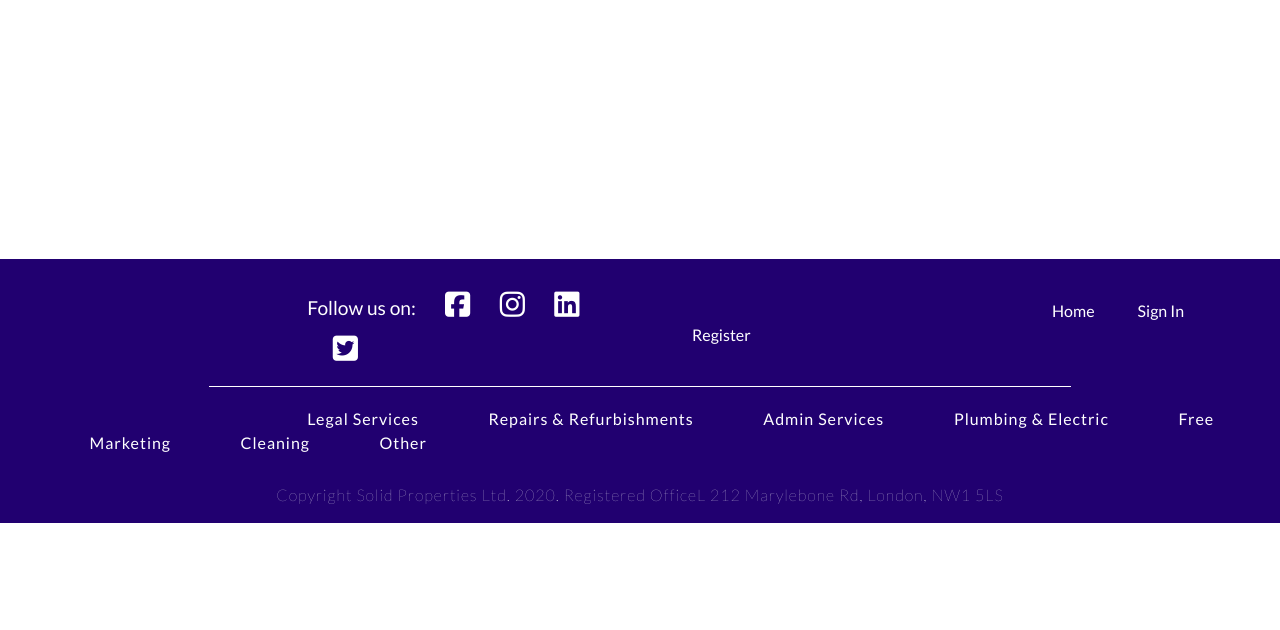
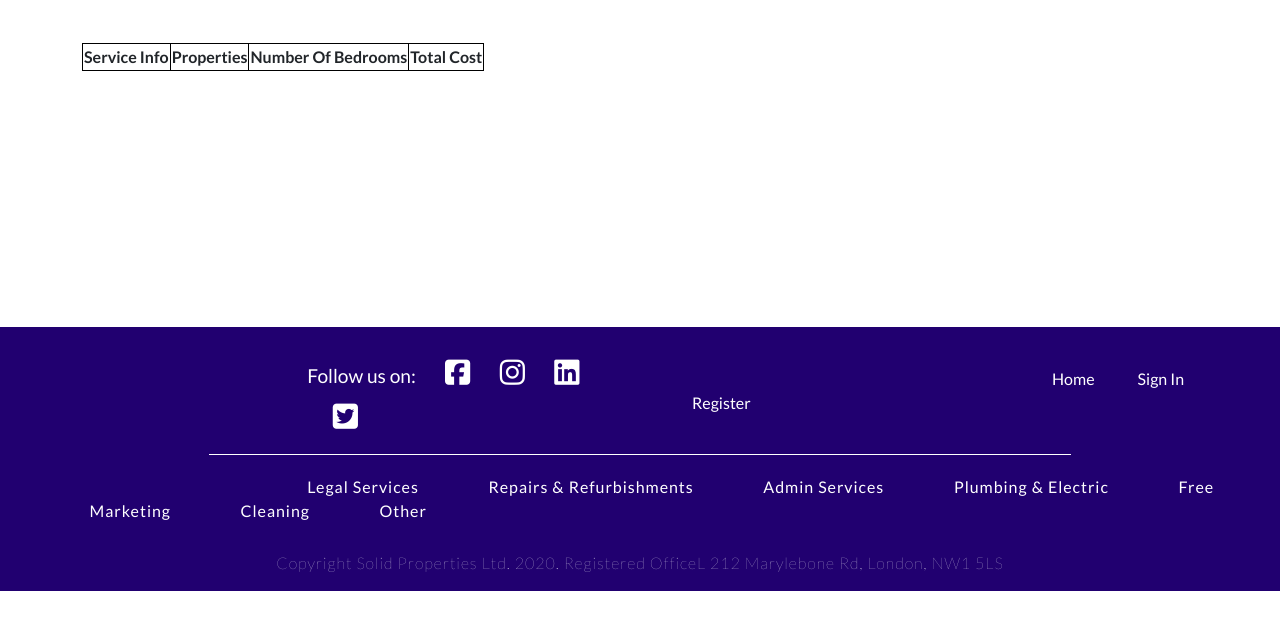
Before and after one commit to Astig-1982/Solid-Properties-Project, a Django app: page /cart/ in a window 1280 px wide. Shown: the part 156-786 px from the top of the page. Run offline with Django 3.2, Linux system fonts and the light colour scheme; lists and menus that the app fills with data are empty; some libraries are stand-ins or nearby versions.

Commit message:
Change the content of cart_items and rendered it

```diff
--- a/cart/contexts.py
+++ b/cart/contexts.py
@@ -1,7 +1,6 @@
 from django.conf import settings
 from django.shortcuts import get_object_or_404, render
 from services.models import Services
-from properties.models import Properties
 
 
 def cart_contents(request):
@@ -9,20 +8,26 @@ def cart_contents(request):
     cart_items = []
     cart = request.session.get('cart', {})
 
-    for service_id, addresses in cart.items():
+    for service, addresses in cart.items():
         total = []
-        service = get_object_or_404(Services, pk=service_id)
+        list_addresses = []
+        service = get_object_or_404(Services, pk=service)
         for address in addresses:
-            for dict_address in address:
-                total_price = address[dict_address] * float(service.price)
-                total.append(total_price)
+            for key_address, no_of_bedrooms in address.items():
+                total_cost = no_of_bedrooms * float(service.price)
+                total.append(total_cost)
+                list_addresses.append({
+                    "address": key_address,
+                    "no_of_bedrooms": no_of_bedrooms,
+                    "total_cost": total_cost,
+                })
         cart_items.append({
-            service: addresses,
-            "total_for_this_service": sum(total),
+            "service": service,
+            "properties": list_addresses,
         })
 
     context = {
-        'cart_items': cart_items,
+        "cart_items": cart_items,
     }
 
     return context
--- a/cart/templates/cart/cart.html
+++ b/cart/templates/cart/cart.html
@@ -3,17 +3,43 @@
 
 {% block content %}
 
-<div class="container cart-container">
+<div class="container cart-container-temporary">
     <div class="row">
         <div class="col-12 col-md-6">
             <h2 class="text-uppercase">shopping cart</h2>
             <hr>
         </div>
-        <div>
-            {{ cart_items }}
+    </div>
+</div>
+<div class="container cart-container">
+    <div class="row">
+        <div class="col-12">
+            <table>
+                <thead>
+                <tr>
+                    <th>Service Info</th>
+                    <th>Properties</th>
+                    <th>Number Of Bedrooms</th>
+                    <th>Total Cost</th>
+                </tr>
+                </thead>
+                {% for item in cart_items %}
+                <tr>
+                    <td>{{ item.service }}</td>
+                    {% for property in item.properties %}
+
+                            <td>{{ property.address }}</td>
+                            <td>{{ property.no_of_bedrooms }}</td>
+                            <td>{{ property.total_cost }}</td>
+
+                    {% endfor %}
+                {% endfor %}
+                </tr>
+            </table>
         </div>
     </div>
 </div>
+
 
 {% endblock %}
 
--- a/static/css/base.css
+++ b/static/css/base.css
@@ -277,6 +277,10 @@ body {
 
 /* --------------------------------------------------- cart page starts here -------------------------------------------------- */
 
+.cart-container-temporary {
+    margin-top: 5%;
+}
+
 .cart-container {
     margin-top: 5%;
 }
@@ -284,3 +288,7 @@ body {
 .cart-bottom {
     margin-bottom: 20%;
 }
+
+table, th, td {
+  border: 1px solid black;
+}
```
